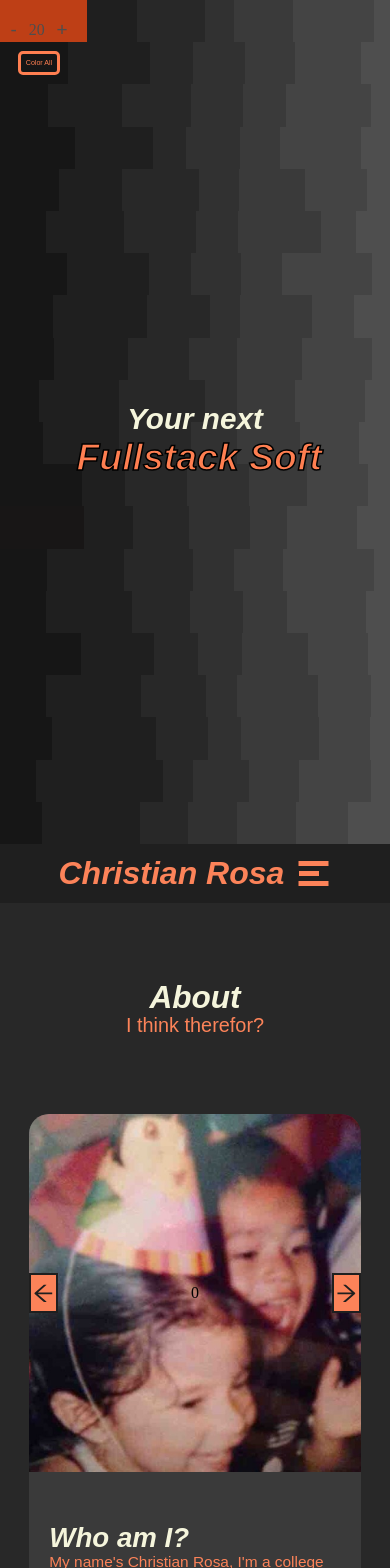
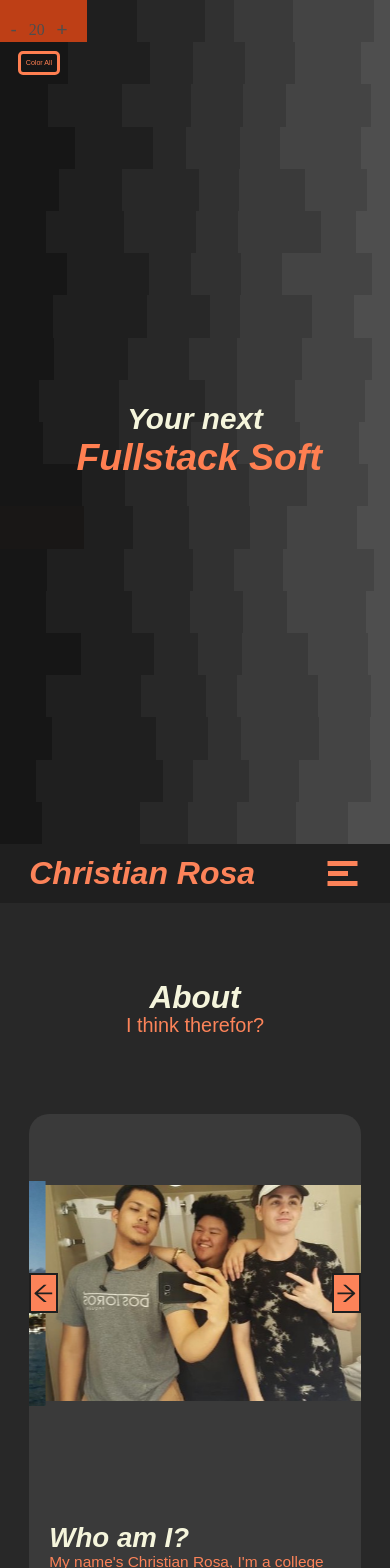
Before and after one commit to ChristianRosa518/type-pweb, a React (Create React App) app: page / in a window 390 px wide. Shown: the top 1568 px of the page. Built offline with nearby package versions, Linux system fonts and the light colour scheme; a web font is replaced by a local one.

Commit message:
more css changes, looks better on phone

```diff
--- a/src/components/About/Carousel.tsx
+++ b/src/components/About/Carousel.tsx
@@ -13,7 +13,7 @@ interface Carousel {
 
 function Carousel({ children }: Carousel) {
   const [activeIndex, setActiveIndex] = useState<number>(0);
-  const [paused, setPaused] = useState<boolean>(true);
+  const [paused, setPaused] = useState<boolean>(false);
 
   const updateIndex = (newIndex: number) => {
     if (newIndex < 0) {
@@ -67,7 +67,7 @@ function Carousel({ children }: Carousel) {
           <AiOutlineArrowLeft />
         </button>
         {/* for media queries. */}
-        {activeIndex}
+        {/* {activeIndex} */}
         <button
           onClick={() => {
             updateIndex(activeIndex + 1);
--- a/src/components/Home/Home.module.css
+++ b/src/components/Home/Home.module.css
@@ -34,8 +34,7 @@
   /* pointer-events: all; */
   cursor: pointer;
   word-wrap: break-word;
-  -webkit-text-stroke-width: 1.5px;
-  -webkit-text-stroke-color: black;
+
   transition: 4s;
 }
 
@@ -43,8 +42,7 @@
   color: #1f1f1f;
   transition: 4s;
   word-wrap: break-word;
-  -webkit-text-stroke-width: 1.5px;
-  -webkit-text-stroke-color: #1f1f1f;
+
   /* text-shadow: 1px 2px 2px #1f1f1f, 1px 2px 2px #1f1f1f; */
 }
 
--- a/src/components/Nav/Navbar.css
+++ b/src/components/Nav/Navbar.css
@@ -94,7 +94,7 @@
   color: black;
 }
 
-@media screen and (max-device-width: 700px) {
+@media screen and (max-width: 700px) {
   .Navbar ul li a {
     font-size: calc(0.75em + 9vmin);
     color: red;
@@ -109,37 +109,45 @@
 }
 
 /* For Tablet View */
-@media screen and (min-device-width: 768px) and (max-device-width: 1024px) {
+@media screen and (min-width: 768px) and (max-width: 1024px) {
+  .navContainer {
+    width: 85%;
+  }
 }
 
 /* For Mobile Portrait View */
-@media screen and (max-device-width: 480px) {
+@media screen and (max-width: 480px) {
   .navContainer {
     width: 85%;
   }
 }
 
 /* For Mobile Landscape View */
-@media screen and (max-device-width: 640px) {
+@media screen and (max-width: 640px) {
   .navContainer {
     width: 85%;
   }
 }
 
 /* For Mobile Phones Portrait or Landscape View */
-@media screen and (max-device-width: 640px) {
+@media screen and (max-width: 640px) {
   .navContainer {
     width: 85%;
   }
 }
 
-@media screen and (max-device-width: 767px) and (max-device-height: 500px) {
+@media screen and (max-width: 767px) {
+  .navContainer {
+    width: 85%;
+  }
+}
+@media screen and (max-width: 767px) and (max-height: 500px) {
   .Navbar {
     height: calc(var(--vh, 1vh) * 10);
     background-color: #1f1f1f;
   }
 }
-@media screen and (max-device-width: 767px) and (max-device-height: 300px) {
+@media screen and (max-width: 767px) and (max-height: 300px) {
   .Navbar {
     height: calc(var(--vh, 1vh) * 12);
     background-color: #1f1f1f;
@@ -147,15 +155,3 @@
 }
 
 /* For iPhone 5 Portrait or Landscape View */
-@media (device-height: 568px) and (device-width: 320px) and (-webkit-min-device-pixel-ratio: 2) {
-  .navContainer {
-    width: 87%;
-  }
-}
-
-/* For iPhone 6 and 6 plus Portrait or Landscape View */
-@media (min-device-height: 667px) and (min-device-width: 375px) and (-webkit-min-device-pixel-ratio: 3) {
-  .navContainer {
-    width: 87%;
-  }
-}
```
Also changed, not shown: src/components/Nav/Burger.css (+6 -6 lines), src/components/Skills/Skills.module.css (+6 -6 lines).
